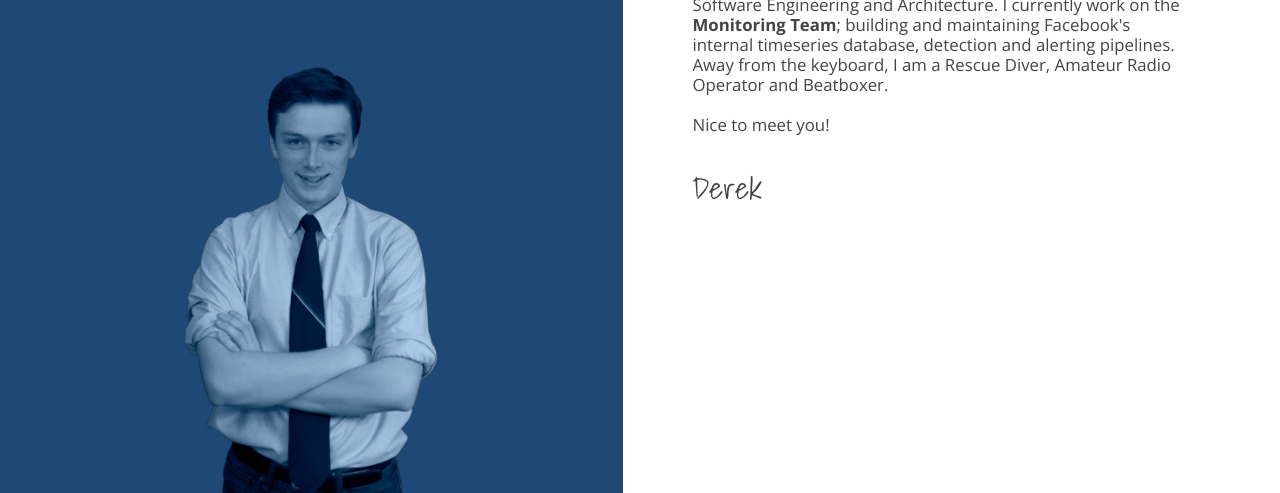
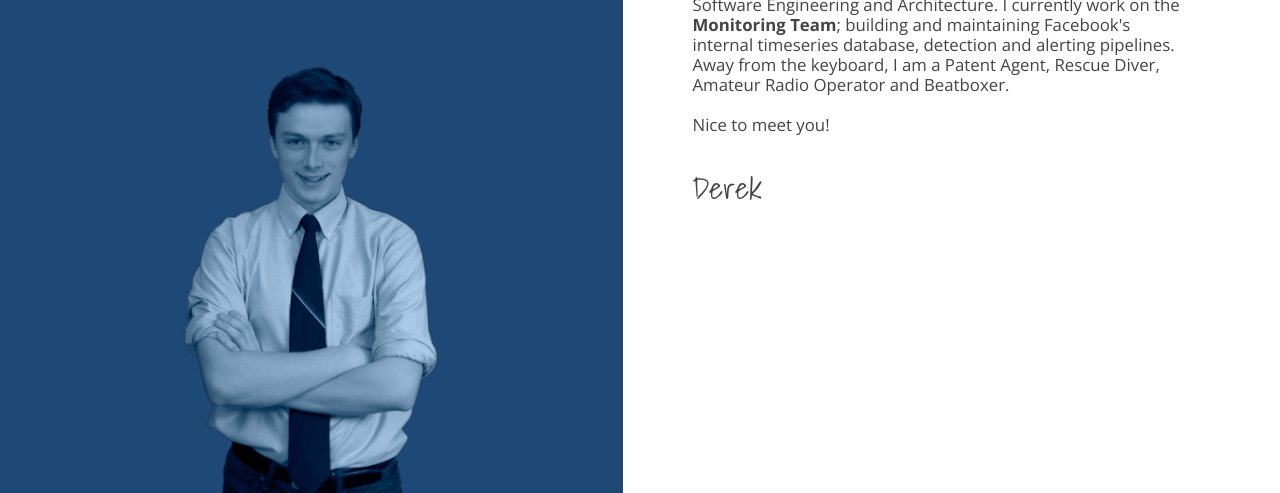
Before and after one commit to DerekTBrown/derektbrown.github.io, a website: page index.html in a window 1280 px wide. Shown: the part 307-800 px from the top of the page. Drawn offline with nearby package versions, Linux system fonts and the light colour scheme.

Commit message:
Update index.html

```diff
--- a/index.html
+++ b/index.html
@@ -117,7 +117,7 @@
             I am a <b>Production Engineer</b> at <b>Facebook</b>, with  a passion for Software Engineering
             and Architecture.  I currently work on the <b>Monitoring Team</b>; building
             and maintaining Facebook's internal timeseries database, detection and
-            alerting pipelines. Away from the keyboard, I am a Rescue Diver, Amateur Radio Operator
+            alerting pipelines. Away from the keyboard, I am a Patent Agent, Rescue Diver, Amateur Radio Operator
             and Beatboxer.
             <br><br>
             Nice to meet you!
```
